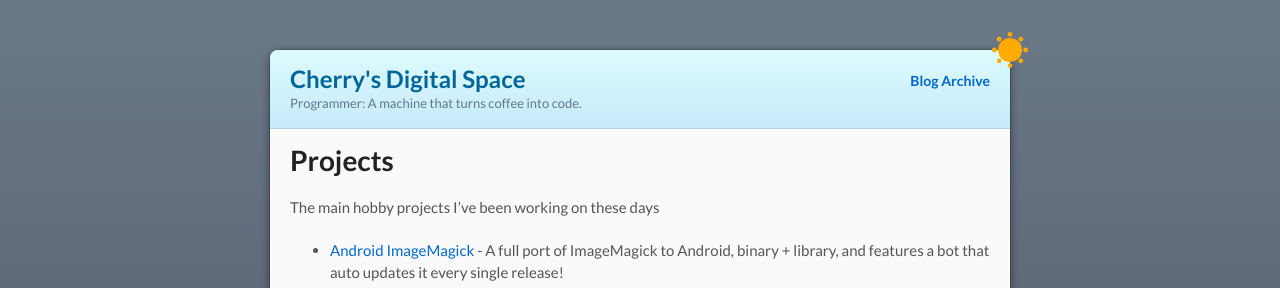
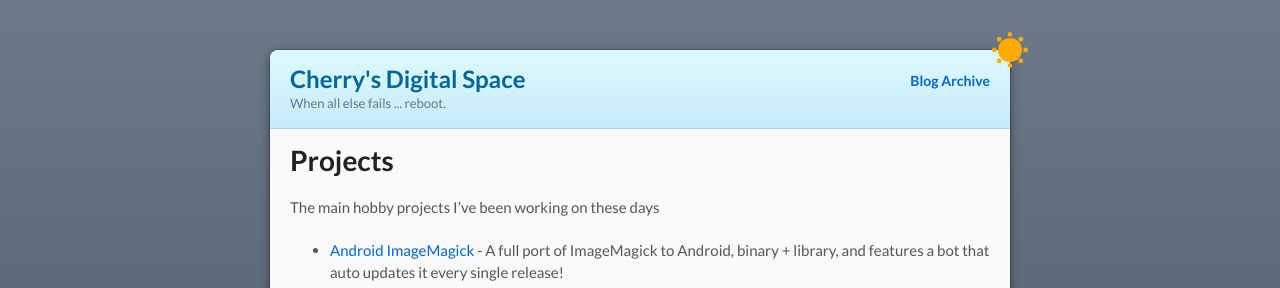
Before and after one commit to MolotovCherry/molotovcherry.github.io, a Jekyll site: the page built from index.md, in a window 1280 px wide. Shown: the top 288 px of the page. Built offline with Jekyll 4.4.1, drawn with Linux system fonts in a browser that asks for light colours; our own code applies the rules of GitHub Pages for plain Markdown files.

Commit message:
Update _config.yml

```diff
--- a/_config.yml
+++ b/_config.yml
@@ -1,6 +1,6 @@
 title: "Cherry's Digital Space"
 author: "Cherryleafroad"
-description: "Programmer: A machine that turns coffee into code." # This will show up in places like twitter, linkedin, etc, if you share your sites url as a post.
+description: "When all else fails ... reboot." # This will show up in places like twitter, linkedin, etc, if you share your sites url as a post.
 
 google_analytics: G-QY70XMH6JE
 
```
